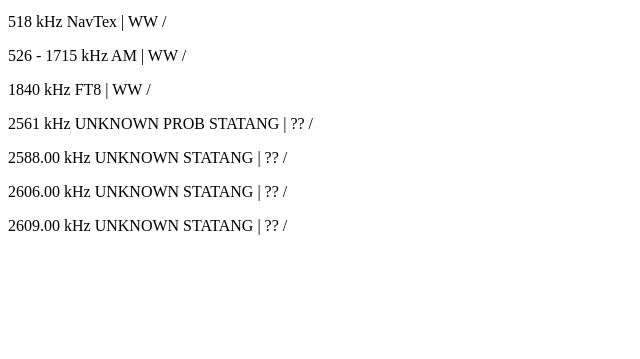
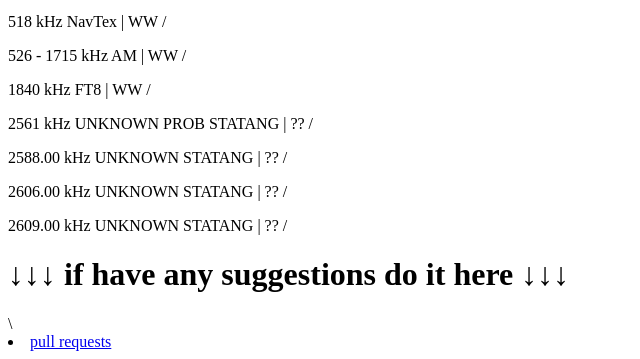
Before and after one commit to Bransonskull/SdrPLEXlogs, a plain HTML site: page index.html in a window 1280 px wide. Shown: the part 467-826 px from the top of the page, without its empty margins (0-640 px from the left). Before the commit the page ends 800 px from the top, so only its background shows below. Drawn offline with Linux system fonts and the light colour scheme.

Commit message:
i hope this link works

```diff
--- a/index.html
+++ b/index.html
@@ -19,5 +19,7 @@
     <p>2588.00 kHz UNKNOWN STATANG | ??   / </p>
     <p>2606.00 kHz UNKNOWN STATANG | ??   / </p>
     <p>2609.00 kHz UNKNOWN STATANG | ??   / </p>
+     <h1>↓↓↓ if have any suggestions  do it here ↓↓↓ </h1>\
+     <li><a href="https://github.com/Bransonskull/SdrPLEXlogs/pulls">pull requests </a></li>
   </body/>
 </html>
```
